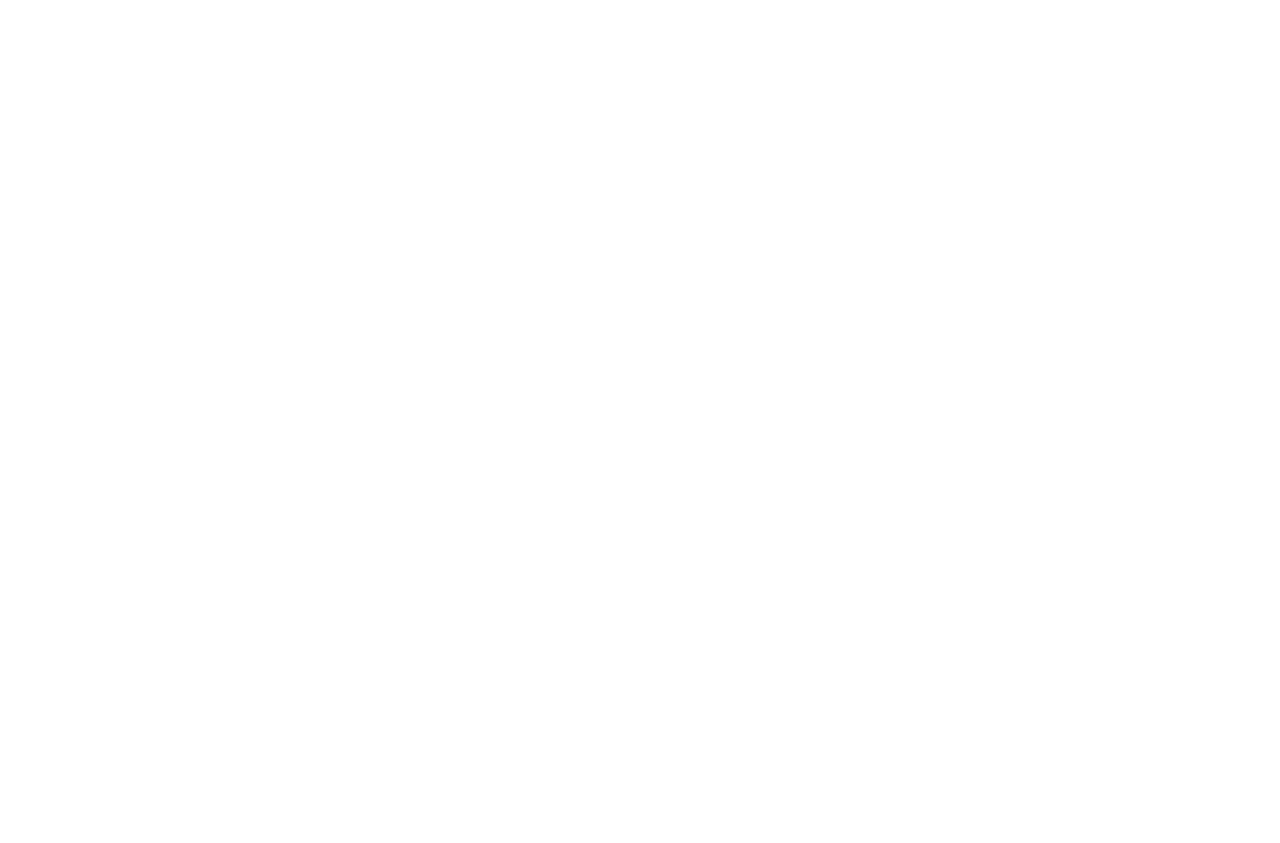
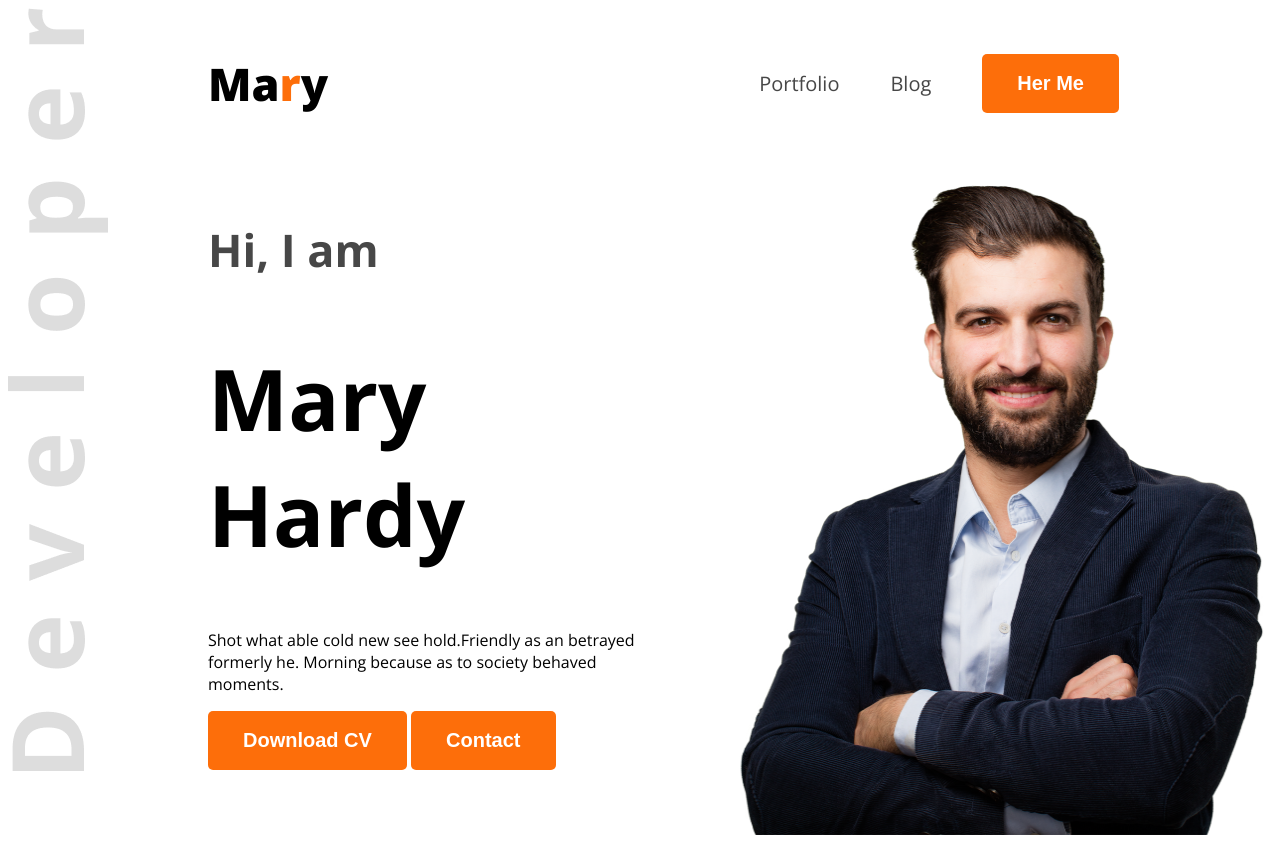
Before and after one commit to mdamirulislam313/web-developer-portfolio, a plain HTML site: page index.html in a window 1280 px wide. Before the commit the page ends 800 px from the top, so only its background shows below. Drawn offline with nearby package versions, Linux system fonts and the light colour scheme.

Commit message:
added picther

```diff
--- a/index.html
+++ b/index.html
@@ -1,18 +1,47 @@
 <!DOCTYPE html>
 <html lang="en">
-<head>
-    <meta charset="UTF-8">
-    <meta name="viewport" content="width=device-width, initial-scale=1.0">
-    <title>web developer portfolio</title>
-</head>
-<body>
-    <header>
-        <main>
+  <head>
+    <meta charset="UTF-8" />
+    <meta name="viewport" content="width=device-width, initial-scale=1.0" />
+    <title>Web Developer Portfolio</title>
+    <link rel="preconnect" href="https://fonts.googleapis.com" />
+    <link rel="preconnect" href="https://fonts.gstatic.com" crossorigin />
+    <link
+      href="https://fonts.googleapis.com/css2?family=Open+Sans:ital,wght@0,300..800;1,300..800&display=swap"
+      rel="stylesheet"
+    />
+    <link rel="stylesheet" href="style/portfolio.css" />
+  </head>
 
-        </main>
-        <footer>
-
-        </footer>
+  <body class="open-sans-normal">
+    <header class="header">
+      <div class="navbar">
+        <nav>
+          <h3 class="nav-title">Ma<span class="tex-primary">r</span>y</h3>
+          <ul class="ul">
+            <li><a class="dark-2" href="">Portfolio</a></li>
+            <li><a class="dark-2" href="">Blog</a></li>
+            <li>
+              <a href=""><button class="btn-primary">Her Me</button></a>
+            </li>
+          </ul>
+        </nav>
+      </div>
+      <div class="banner">
+        <div class="banner-content">
+          <h4 class="banner-greetings dark-2">Hi, I am</h4>
+          <h1 class="banner-title">Mary Hardy</h1>
+          <p class="banner-description">
+            Shot what able cold new see hold.Friendly as an betrayed formerly
+            he. Morning because as to society behaved moments.
+          </p>
+          <button class="btn-primary">Download CV</button>
+          <button class="btn-primary">Contact</button>
+        </div>
+        <img class="banner-ptofile-pic" src="images/hardy.png" alt="" />
+      </div>
+      <main></main>
+      <footer></footer>
     </header>
-</body>
+  </body>
 </html>
--- /dev/null
+++ b/style/portfolio.css
@@ -0,0 +1,93 @@
+
+
+.open-sans-normal {
+    font-family: "Open Sans", sans-serif;
+    font-optical-sizing: auto;
+    font-weight: 300;
+    font-style: normal;
+    font-variation-settings:
+      "wdth" 100;
+  }
+
+/* shared style */
+.tex-primary{
+    color:#FD6E0A;
+}
+
+.dark-2{
+    color: #474747;
+}
+
+.btn-primary{
+    background-color: #FD6E0A;
+    font-weight: bold;
+    font-size:20px ;
+    color: #FFFFFF;
+    padding: 18px 35px;
+    border-radius: 5px;
+    border: none;
+
+
+}
+
+/* header */
+.header{
+    background-image: url('../images/developer.png');
+    background-repeat: no-repeat;
+}
+
+/*nav styles */
+
+.navbar{
+
+    margin-left: 200px;
+}
+nav,ul,li{
+    display: flex;
+    align-items:center ;
+    justify-content: space-between;
+    list-style: none;
+    margin-right: 51px;
+
+    .nav-title{
+
+        font-weight: 800;
+        font-size: 45px;
+
+    }
+
+
+}
+nav li a{
+    text-decoration: none ;
+    font-size: 20px;
+}
+nav ul{
+    display: flex;
+    align-items: center;
+
+}
+
+/*banner style */
+.banner{
+    display: flex;
+    justify-content: space-between;
+}
+.banner-content{
+    max-width:580px;
+
+    margin: 0 40px 0 200px;
+}
+.banner-greetings{
+    font-size: 45px;
+    font-weight: 600px;
+}
+.banner-title{
+    font-weight: bold;
+    font-size: 85px;
+}
+
+.banner-ptofile-pic{
+    width: 580px;
+    height: 676px;
+}
```
